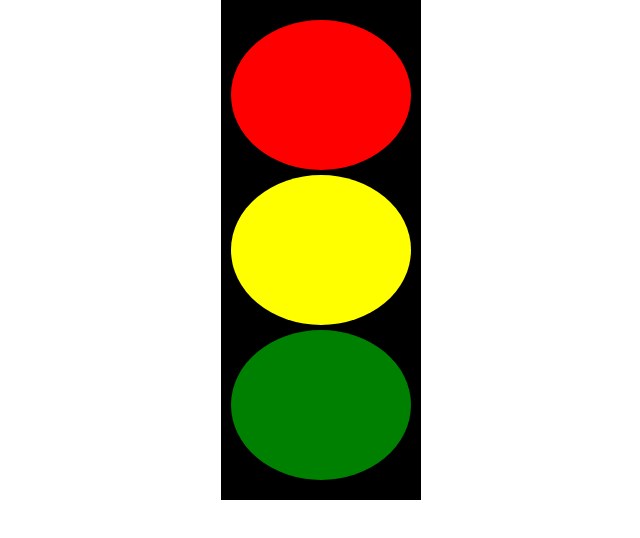
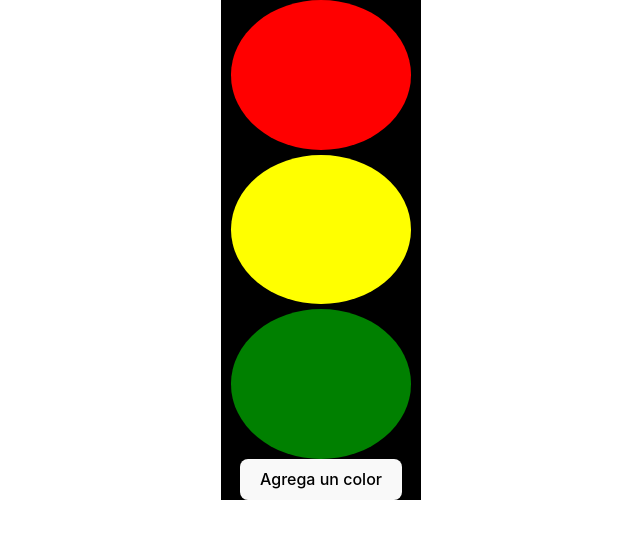
Before and after one commit to Navarroseb/trafficlight_practice, a React (Vite) app: page / in a window 1280 px wide. Shown: the top 538 px of the page, without its empty margins (529-1169 px from the left). Built offline with nearby package versions, Linux system fonts and the light colour scheme.

Commit message:
adding new unctionality

```diff
--- a/src/App.css
+++ b/src/App.css
@@ -39,7 +39,10 @@
   width: 180px;
   height: 150px;
   background-color: green;
-
-
-
 }
+.purplelight {
+  border-radius: 80%;
+  width: 180px;
+  height: 150px;
+  background-color: purple;
+}
--- a/src/App.jsx
+++ b/src/App.jsx
@@ -21,9 +21,13 @@ function App() {
         <div className={`greenlight ${color === 'greenlight' ? 'glow' : ''}`}
           onClick={() => colorEvent('greenlight')}>
         </div>
+        <button onClick={ () =>{
+          console.log("click")
+        }}>
+        Agrega un color
+      </button>
+      </div>
 
-
-      </div>
     </>
   )
 }
```
